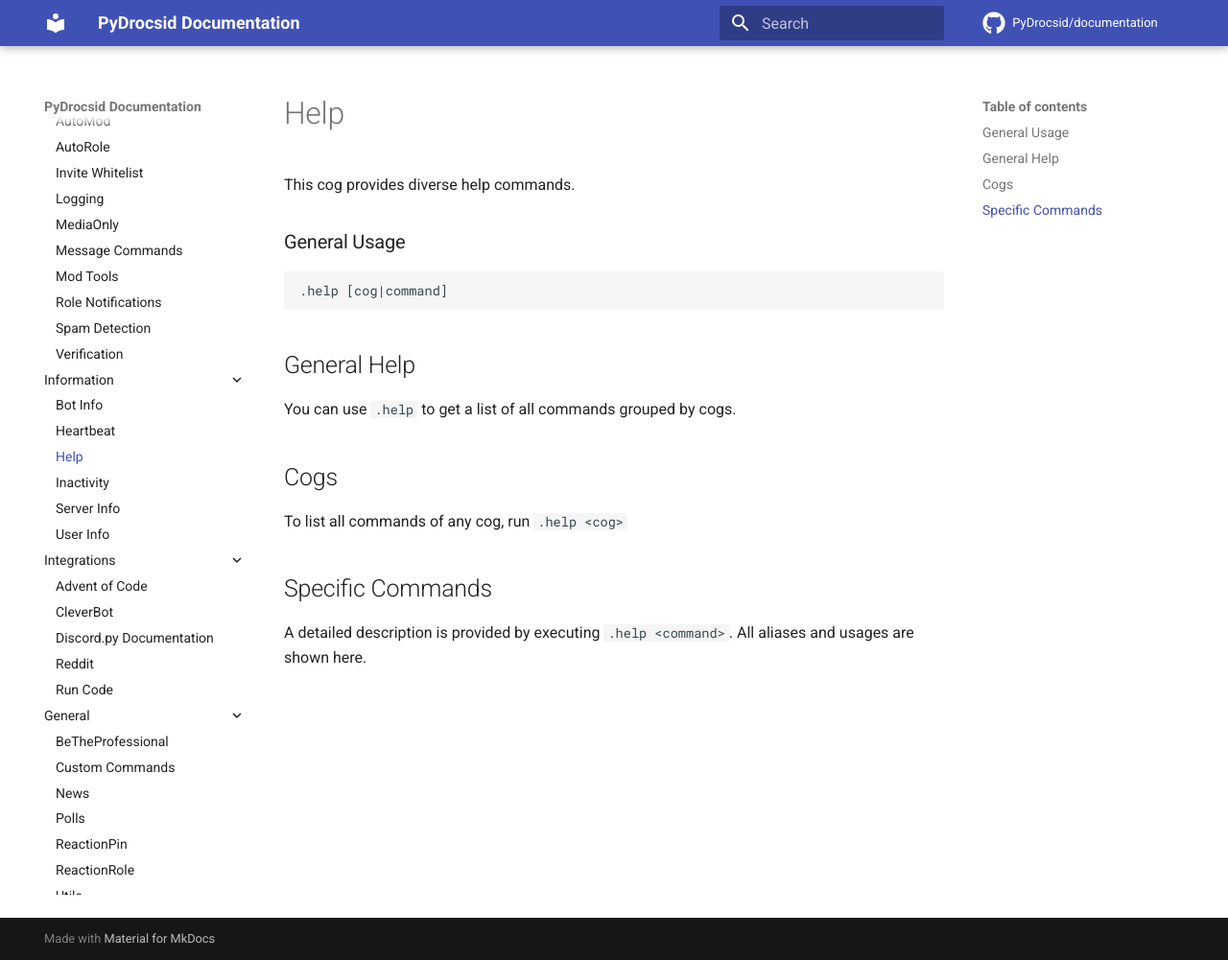
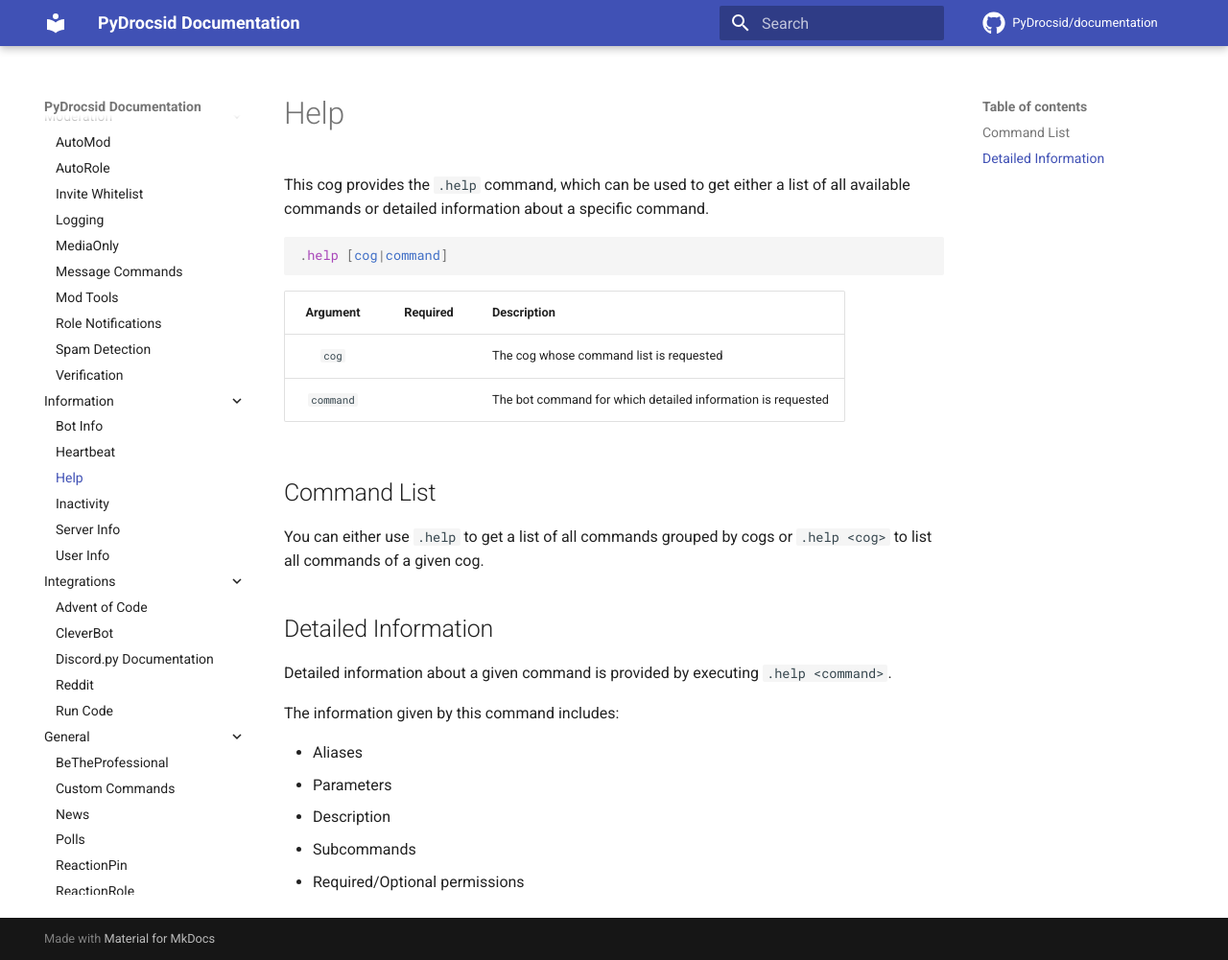
Before and after one commit to PyDrocsid/documentation, an MkDocs documentation site: the page built from docs/cogs/information/help.md, in a window 1280 px wide and 1001 px high. Shown: the whole window at 96% size. Built offline with MkDocs 1.6.1 and Material for MkDocs 9.7.7, drawn with Linux system fonts in a browser that asks for light colours; comment, search, counter and statistics services are not loaded.

Commit message:
Improved help documentation

````diff
--- a/docs/cogs/information/help.md
+++ b/docs/cogs/information/help.md
@@ -1,16 +1,25 @@
 # Help
-This cog provides diverse help commands.
+This cog provides the `.help` command, which can be used to get either a list of all available commands or detailed information about a specific command.
 
-### General Usage
-```
+```css
 .help [cog|command]
 ```
 
-## General Help
-You can use `.help` to get a list of all commands grouped by cogs.
+|Argument|Required|Description|
+|:------:|:------:|:----------|
+|`cog`| |The cog whose command list is requested|
+|`command`| |The bot command for which detailed information is requested|
 
-## Cogs
-To list all commands of any cog, run `.help <cog>`
+## Command List
+You can either use `.help` to get a list of all commands grouped by cogs or `.help <cog>` to list all commands of a given cog.
 
-## Specific Commands
-A detailed description is provided by executing `.help <command>`. All aliases and usages are shown here.
+## Detailed Information
+Detailed information about a given command is provided by executing `.help <command>`.
+
+The information given by this command includes:
+
+- Aliases
+- Parameters
+- Description
+- Subcommands
+- Required/Optional permissions
````
